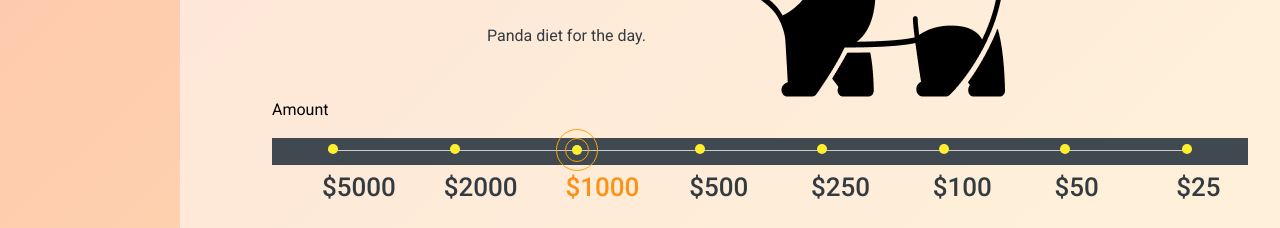
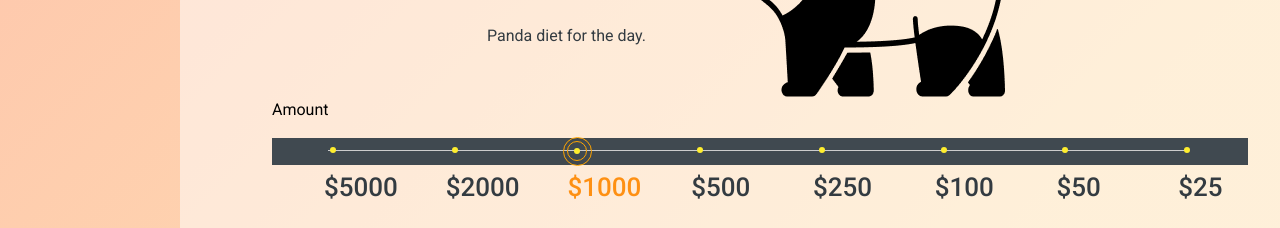
Before and after one commit to KalmykovaElena/online-zoo, a plain HTML site: page pages/donate/index.html in a window 1280 px wide. Shown: the part 1160-1388 px from the top of the page. Drawn offline with Linux system fonts and the light colour scheme.

Commit message:
fix: changed sizes of elements

```diff
--- a/styles/_donate.scss
+++ b/styles/_donate.scss
@@ -113,16 +113,22 @@ margin-bottom:10px;
 }
 .chooseSize ul{
   input[type="radio"] {
+
     display: block;
-    width: 10px;
-    height: 10px;
+    width: 6px;
+    height: 6px;
     padding: 6px;
     background-clip: content-box;
     cursor: pointer;
     background-color: #FFEE2E;
     border-radius: 50%;
     position: relative;
+    top:3px;
     z-index: 3;
+
+
+
+
   }
 
   input[type="radio"]:checked {
@@ -136,11 +142,11 @@ margin-bottom:10px;
       content: "";
       display: block;
       position: absolute;
-      top: -10px;
-      left: -10px;
+      top: -5px;
+      left: -5px;
       border: solid 1px orange;
-      width: 40px;
-      height: 40px;
+      width: 27px;
+      height: 27px;
       border-radius: 50%;
       z-index: 10;
     }
@@ -149,8 +155,8 @@ margin-bottom:10px;
       border: solid 2px orange;
       &:before {
         border: solid 2px orange;
-        top: -11px;
-        left: -11px;
+        top: -6px;
+        left: -6px;
       }
     }
   }
```
Also changed, not shown: pages/donate/index.html (+1 -1 lines), pages/main/style.css, 1 other file.
